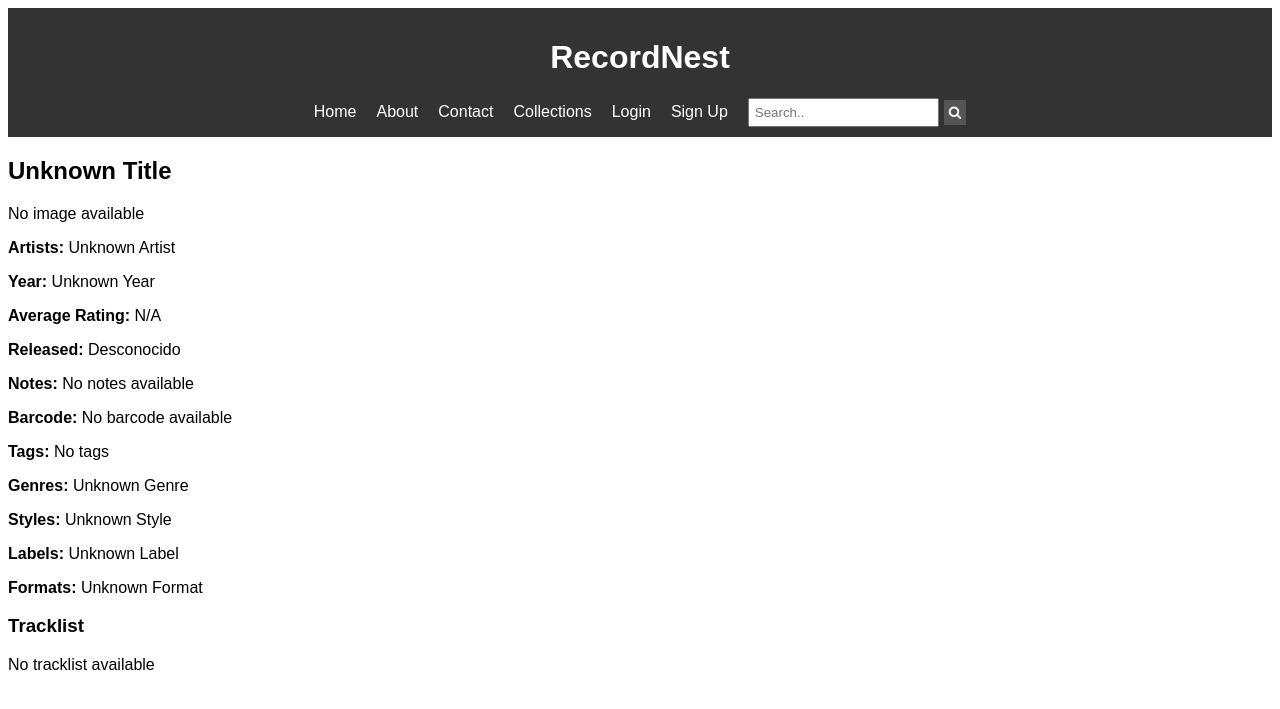
After one commit to HectorNG840/RecordNest, a Django app: page /search/record/detail/ in a window 1280 px wide. The commit adds this page. Shown: the top 709 px of the page. Run offline with Django 5.2, Linux system fonts and the light colour scheme.

Commit message:
feat: add record_detail view

```diff
--- a/RecordNest/main/static/css/base.css
+++ b/RecordNest/main/static/css/base.css
@@ -56,17 +56,17 @@ nav ul li a:hover {
 
 .grid-container {
     display: grid;
-    grid-template-columns: repeat(4, 1fr); /* 4 columnas */
-    grid-template-rows: repeat(2, auto); /* 2 filas */
-    gap: 20px; /* Espacio entre los elementos */
+    grid-template-columns: repeat(3, 1fr);
+    grid-template-rows: repeat(2, auto);
+    gap: 20px;
     justify-content: center;
     align-items: center;
-    max-width: 80%;
+    max-width: 95%;
     margin: 0 auto;
 }
 
 .grid-item {
-    background-color: #f8f8f8; /* Fondo opcional */
+    background-color: #484d47;
     padding: 10px;
     text-align: center;
     border-radius: 8px;
@@ -74,9 +74,12 @@ nav ul li a:hover {
 }
 
 .grid-item img {
-    max-width: 100%;
+    max-width: 40%;
     height: auto;
     border-radius: 5px;
+    float: left;
+    margin-right: 10px;
+    margin-left: 5px;
 }
 
 .artists {
--- /dev/null
+++ b/RecordNest/records/templates/records/record_detail.html
@@ -0,0 +1,41 @@
+{% extends 'main/base.html' %}
+
+{% block title %}Record Details{% endblock %}
+
+{% block content %}
+    <h2>{{ record.title }}</h2>
+
+    {% if record.image_url %}
+        <img src="{{ record.image_url }}" alt="Image">
+    {% else %}
+        <p>No image available</p>
+    {% endif %}
+
+    <p><strong>Artists:</strong> {{ record.artists }}</p>
+    <p><strong>Year:</strong> {{ record.year }}</p>
+    <p><strong>Average Rating:</strong> {{ record.avg_rating }}</p>
+    <p><strong>Released:</strong> {{ record.released }}</p>
+    <p><strong>Notes:</strong> {{ record.notes }}</p>
+    <p><strong>Barcode:</strong> {{ record.barcode }}</p>
+    <p><strong>Tags:</strong> {{ record.tags }}</p>
+
+    <p><strong>Genres:</strong> {{ record.genres }}</p>
+    <p><strong>Styles:</strong> {{ record.styles }}</p>
+    <p><strong>Labels:</strong> {{ record.labels }}</p>
+    <p><strong>Formats:</strong> {{ record.formats }}</p>
+
+    <h3>Tracklist</h3>
+    {% if record.tracklist %}
+        <ul>
+            {% for track in record.tracklist %}
+                <li>
+                    <strong>{{ track.position }}</strong> - {{ track.title }} ({{ track.duration }})
+                </li>
+            {% endfor %}
+        </ul>
+    {% else %}
+        <p>No tracklist available</p>
+    {% endif %}
+
+
+{% endblock %}
--- a/RecordNest/records/urls.py
+++ b/RecordNest/records/urls.py
@@ -3,4 +3,5 @@ from . import views
 
 urlpatterns = [
     path('search/', views.search, name='search'),
+    path('record/detail/', views.record_detail, name='record_detail'),
 ]
--- a/RecordNest/records/views.py
+++ b/RecordNest/records/views.py
@@ -1,6 +1,11 @@
+from urllib.parse import unquote
 from django.core.paginator import Paginator
-from django.shortcuts import render
+from django.shortcuts import render, get_object_or_404
+from django.core.cache import cache
+from .models import Record
+import hashlib
 import discogs_client
+import json
 
 d = discogs_client.Client(
     'RecordNest/0.1',
@@ -20,6 +25,13 @@ def search(request):
 
     print(f"📄 Página solicitada: {page_number}")
 
+    cache_key = f"search_{hashlib.md5(query.encode()).hexdigest()}_page_{page_number}"
+    cached_data = cache.get(cache_key)
+
+    if cached_data:
+        print(f"⚡ Cargando desde caché: {cache_key}")
+        return render(request, 'records/search.html', cached_data)
+
     if not query:
         return render(request, 'records/search.html', {
             'error': "Debes ingresar un término de búsqueda",
@@ -27,8 +39,8 @@ def search(request):
         })
 
     try:
-        results = d.search(query, type="master", per_page=8, page=page_number)
-        total_pages = results.pages  # Número total de páginas
+        results = d.search(query, type="master", per_page=6, page=page_number)
+        total_pages = results.pages
         print(f"📄 Total de páginas disponibles según Discogs: {total_pages}")
 
         results_page = results.page(page_number)
@@ -36,15 +48,22 @@ def search(request):
 
         for record in results_page:
             try:
-                # Obtener `main_release` si está disponible
                 main_release = None
                 if hasattr(record, 'main_release') and record.main_release:
                     main_release = record.main_release
                     main_release.refresh()
 
+                    print("_________________________________________________")
+                    if "tracklist" in main_release.data:
+                        print("✅ Tracklist encontrado:")
+                        print(json.dumps(main_release.data["tracklist"], indent=4))
+                    else:
+                        print("❌ Tracklist NO encontrado en main_release.data")
+
                 first_image_url = None
                 if main_release and hasattr(main_release, 'images') and main_release.images:
                     first_image_url = main_release.images[0]['uri']
+
                 artists = ', '.join(
                     artist.name for artist in getattr(main_release, 'artists', [])
                 ) if main_release and hasattr(main_release, 'artists') else "Desconocido"
@@ -52,24 +71,45 @@ def search(request):
                 processed_results.append({
                     'image_url': first_image_url,
                     'title': main_release.title if main_release else record.title,
-                    'artists': artists
+                    'artists': artists,
+                    'year': main_release.year if main_release else record.year,
+                    'avg_rating': main_release.data.get("community", {}).get("rating", {}).get("average", "N/A") if main_release else "N/A",
+                    'released': main_release.data.get("released", 'Desconocido') if main_release else 'Desconocido',
+                    'notes': main_release.notes if main_release and hasattr(main_release, 'notes') else 'No notes available',
+                    'barcode': ', '.join(main_release.barcode) if main_release and hasattr(main_release, 'barcode') else 'No barcode available',
+                    'tags': ', '.join(main_release.tags) if main_release and hasattr(main_release, 'tags') else 'No tags',
+                    'genres': ', '.join(main_release.genres) if main_release and hasattr(main_release, 'genres') else "Desconocido",
+                    'styles': ', '.join(main_release.styles) if main_release and hasattr(main_release, 'styles') else "Desconocido",
+                    'labels': ', '.join(label.name for label in getattr(main_release, 'labels', [])) if main_release and hasattr(main_release, 'labels') else "Desconocido",
+                    'formats': ', '.join(fmt['name'] for fmt in getattr(main_release, 'formats', [])) if main_release and hasattr(main_release, 'formats') else "Desconocido",
+                    'tracklist': json.dumps([
+                        {
+                            'position': track.get("position", "N/A"),
+                            'title': track.get("title", "Unknown Title"),
+                            'duration': track.get("duration", "N/A")
+                        } for track in main_release.data.get("tracklist", [])
+                    ], ensure_ascii=False) if main_release else "[]"
+
                 })
             except Exception as e:
                 print(f"⚠️ Error al procesar un resultado ({record.title}): {type(e).__name__} - {e}")
 
         print(f"✅ Total de resultados en la página {page_number}: {len(processed_results)}")
 
-        paginator = Paginator(processed_results, 8)
+        paginator = Paginator(processed_results, 6)
         page_obj = paginator.get_page(page_number)
 
         print(f"🔍 Parámetros GET: {request.GET}")
 
-        return render(request, 'records/search.html', {
+        cached_data = {
             'query': query,
             'page_obj': page_obj,
             'total_pages': total_pages,
             'current_page': page_number
-        })
+        }
+        cache.set(cache_key, cached_data, timeout=600)
+
+        return render(request, 'records/search.html', cached_data)
 
     except Exception as e:
         print(f"❌ Error general en la búsqueda: {type(e).__name__} - {e}")
@@ -77,3 +117,50 @@ def search(request):
             'error': f"Error en la búsqueda: {str(e)}",
             'query': query
         })
+
+
+def record_detail(request):
+    title = request.GET.get('title', 'Unknown Title')
+    artists = request.GET.get('artists', 'Unknown Artist')
+    image_url = request.GET.get('image_url', '')
+    year = request.GET.get('year', 'Unknown Year')
+    avg_rating = request.GET.get('avg_rating', 'N/A')
+    released = request.GET.get('released', 'Desconocido')
+    notes = request.GET.get('notes', 'No notes available')
+    barcode = request.GET.get('barcode', 'No barcode available')
+    tags = request.GET.get('tags', 'No tags')
+    genres = request.GET.get('genres', 'Unknown Genre')
+    styles = request.GET.get('styles', 'Unknown Style')
+    labels = request.GET.get('labels', 'Unknown Label')
+    formats = request.GET.get('formats', 'Unknown Format')
+
+    tracklist_json = request.GET.get('tracklist', '[]')
+
+    print(f"📥 Tracklist recibido en la URL: {tracklist_json}")
+
+    try:
+        decoded_tracklist = unquote(tracklist_json)  # Decodifica caracteres especiales
+        print(f"✅ Tracklist decodificado de la URL: {decoded_tracklist}")  # Verificar antes de cargar JSON
+        tracklist = json.loads(decoded_tracklist)  # Intenta decodificar JSON
+    except json.JSONDecodeError as e:
+        print(f"❌ Error al decodificar tracklist: {e}")
+        tracklist = []
+
+    record = {
+        'title': title,
+        'artists': artists,
+        'image_url': image_url,
+        'year': year,
+        'avg_rating': avg_rating,
+        'released': released,
+        'notes': notes,
+        'barcode': barcode,
+        'tags': tags,
+        'genres': genres,
+        'styles': styles,
+        'labels': labels,
+        'formats': formats,
+        'tracklist': tracklist
+    }
+
+    return render(request, 'records/record_detail.html', {'record': record})
```
Also changed, not shown: RecordNest/records/templates/records/search.html (+8 -5 lines).
